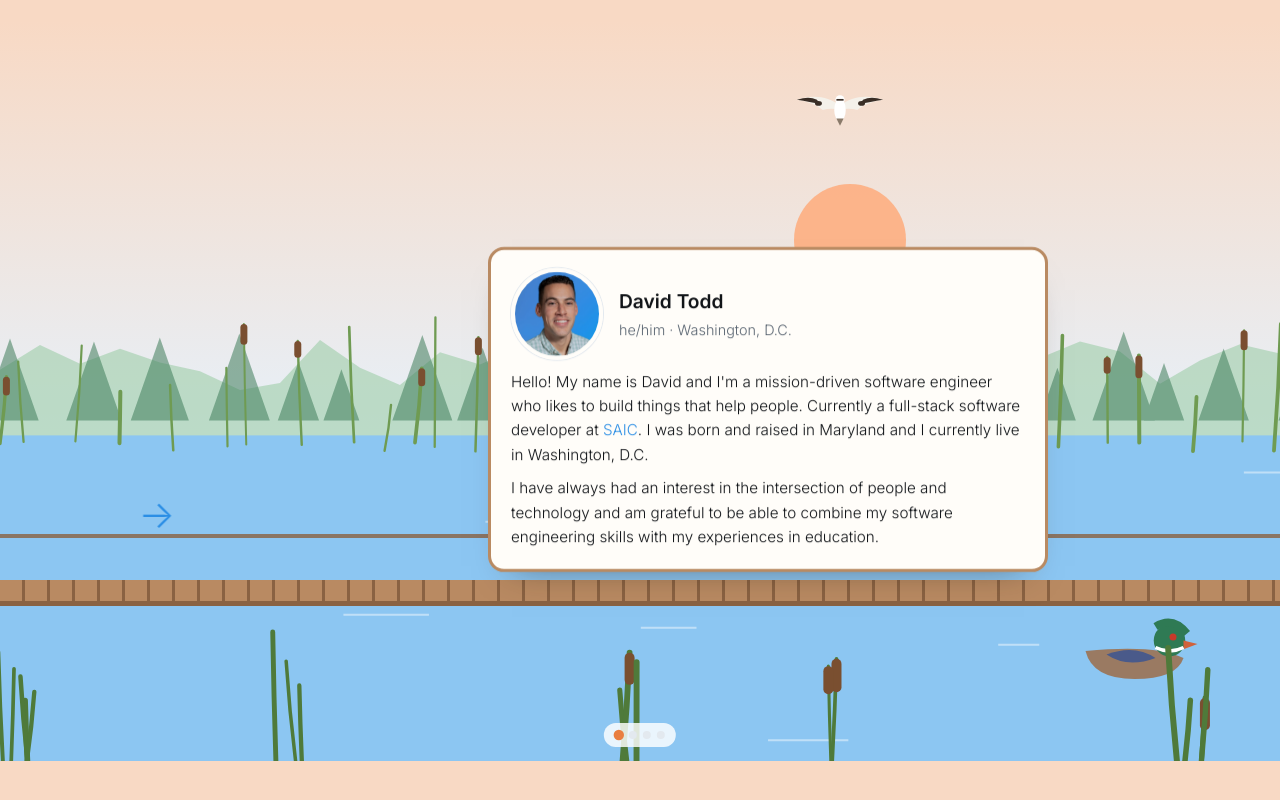
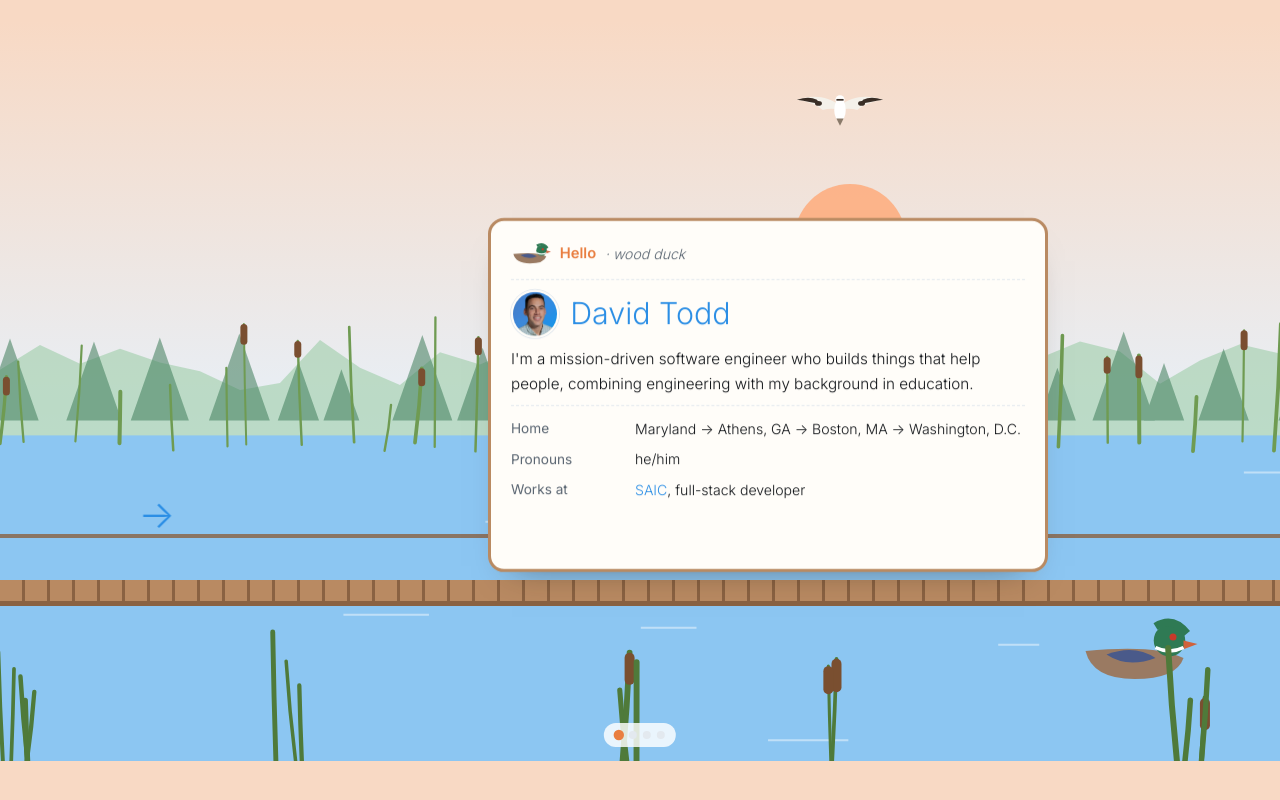
Before and after one commit to davidalantodd/davidalantodd.github.io, a React (Vite) app: page / in a window 1280 px wide. Shown: the part 1710-2510 px from the top of the page. Built offline with nearby package versions, Linux system fonts and the light colour scheme.

Commit message:
tighten about signs, project icons and cards, experience stats

```diff
--- a/src/components/About.jsx
+++ b/src/components/About.jsx
@@ -20,50 +20,71 @@ const Row = ({ label, children }) => (
   </div>
 )
 
-const Tags = ({ items, mono }) => (
-  <div className={mono ? 'tags mono' : 'tags'}>
+const Tags = ({ items }) => (
+  <div className="tags mono">
     {items.map(t => (
       <span key={t}>{t}</span>
     ))}
   </div>
 )
 
-// The sign layout from the mockup, filled with David's own wording from the original About page.
+// Every sign opens like a field-guide plate: the bird at that stop, the topic, and the bird's name.
+function SignHead({ index, label }) {
+  const bird = BIRDS[index]
+  return (
+    <header className="sign-head">
+      <svg className="sign-bird" viewBox={bird.viewBox} style={bird.colors} aria-hidden="true">
+        <use href={`#${bird.symbol}`} />
+      </svg>
+      <span className="kicker">{label}</span>
+      <em>· {bird.name}</em>
+    </header>
+  )
+}
+
+// Every sign has the same shape: field-guide header, heading, one short paragraph, labeled rows.
+// The words are David's own, from the original About page.
 function Signs({ onFocusStop }) {
   return (
     <>
       <article className="sign" onFocus={() => onFocusStop(0)}>
-        <div className="who">
-          <img src={headshot} alt="Headshot of David Todd" width="92" height="92" />
-          <div>
-            <b>David Todd</b>
-            <span>he/him · Washington, D.C.</span>
-          </div>
+        <SignHead index={0} label="Hello" />
+        <h3 className="with-photo">
+          <img src={headshot} alt="" width="48" height="48" />
+          David Todd
+        </h3>
+        <p>
+          I&apos;m a mission-driven software engineer who builds things that help people, combining engineering with my background in education.
+        </p>
+        <div className="field">
+          <Row label="Home">
+            <span>Maryland → Athens, GA → Boston, MA → Washington, D.C.</span>
+          </Row>
+          <Row label="Pronouns">
+            <span>he/him</span>
+          </Row>
+          <Row label="Works at">
+            <span>
+              <a href="https://www.saic.com/" target="_blank" rel="noreferrer">SAIC</a>, full-stack developer
+            </span>
+          </Row>
         </div>
-        <p>
-          Hello! My name is David and I&apos;m a mission-driven software engineer who likes to build things that help people. Currently a full-stack
-          software developer at <a href="https://www.saic.com/">SAIC</a>. I was born and raised in Maryland and I currently live in Washington, D.C.
-        </p>
-        <p>
-          I have always had an interest in the intersection of people and technology and am grateful to be able to combine my software engineering
-          skills with my experiences in education.
-        </p>
       </article>
 
       <article className="sign" onFocus={() => onFocusStop(1)}>
-        <span className="kicker">Software engineering</span>
-        <h3>Building software that solves meaningful problems</h3>
+        <SignHead index={1} label="Software engineering" />
+        <h3>Full stack, people first</h3>
         <p>
           Since transitioning to software engineering in 2022, I&apos;ve built full-stack apps for clients, mentored junior engineers, and led the
           integration of AI tools. My goal is to combine my technical skills and experiences in education to build software that solves meaningful
           problems.
         </p>
         <div className="field">
-          <Row label="Mostly using">
-            <Tags mono items={['Vue.js', 'C#/.NET', 'PostgreSQL', 'AWS', 'Docker']} />
+          <Row label="Currently using">
+            <Tags items={['Vue', 'C#/.NET', 'PostgreSQL', 'AWS', 'Docker', 'Node']} />
           </Row>
-          <Row label="Experience with">
-            <Tags mono items={['TypeScript', 'Node', 'React', 'Java/Spring', 'Python']} />
+          <Row label="Experienced in">
+            <Tags items={['TypeScript', 'React', 'Java/Spring', 'Python']} />
           </Row>
           <Row label="Interested in">
             <span>human-computer interaction, accessibility, and AI</span>
@@ -72,59 +93,52 @@ function Signs({ onFocusStop }) {
       </article>
 
       <article className="sign" onFocus={() => onFocusStop(2)}>
-        <span className="kicker">Education</span>
+        <SignHead index={2} label="Education" />
+        <h3>Seven years on campus</h3>
         <p>
           I spent the first 7 years of my career as a college administrator, and the skills I learned during that time (collaboration, leadership,
           and problem solving) have become my biggest strengths as a developer.
         </p>
         <div className="field">
           <Row label="Experienced in">
-            <Tags
-              items={[
-                'one-to-one coaching',
-                'workshop facilitation',
-                'teaching',
-                'training',
-                'student development',
-                'program management',
-                'data analysis & assessment',
-                'social justice/anti-oppression education',
-              ]}
-            />
+            <span>
+              one-to-one coaching, teaching &amp; workshop facilitation, program management, data analysis &amp; assessment, and anti-oppression education
+            </span>
           </Row>
           <Row label="Interested in">
-            <Tags
-              items={['DEI', 'inclusive education', 'teaching pedagogy', 'applied learning', 'flipped classrooms', 'radical candor', 'growth mindset', 'counseling', 'group dynamics']}
-            />
+            <span>
+              inclusive education &amp; DEI, applied learning, growth mindset, radical candor, and group dynamics
+            </span>
           </Row>
         </div>
       </article>
 
       <article className="sign" onFocus={() => onFocusStop(3)}>
-        <span className="kicker">Outside of work</span>
+        <SignHead index={3} label="Outside of work" />
         <h3>A few of my favorite things</h3>
         <div className="field">
           <Row label="Music">
-            <span>singing, and listening to music</span>
+            <span>Audrey Hobert, Demi Lovato, Tori Kelly</span>
           </Row>
-          <Row label="Reading">
+          <Row label="Musicals">
+            <span>Spring Awakening, Six, Songs for a New World</span>
+          </Row>
+          <Row label="TV">
+            <span>Abbott Elementary, RHOSLC, Bob&apos;s Burgers</span>
+          </Row>
+          <Row label="Books">
             <span>
-              a favorite: <a href="https://www.goodreads.com/book/show/49127718-anxious-people">Anxious People</a>
+              <a href="https://www.goodreads.com/book/show/49127718-anxious-people" target="_blank" rel="noreferrer">Anxious People</a>,{' '}
+              <a href="https://www.goodreads.com/book/show/58733693-remarkably-bright-creatures" target="_blank" rel="noreferrer">Remarkably Bright Creatures</a>
             </span>
           </Row>
-          <Row label="Playing">
+          <Row label="Game">
             <span>
-              Nintendo Switch (current favorite: <a href="https://zelda.nintendo.com/tears-of-the-kingdom">Legend of Zelda: Tears of the Kingdom</a>)
+              <a href="https://zelda.nintendo.com/tears-of-the-kingdom" target="_blank" rel="noreferrer">Zelda: Tears of the Kingdom</a>
             </span>
           </Row>
-          <Row label="Watching">
-            <span>some good TV (some favorites: Abbott Elementary, RHOSLC, and Bob&apos;s Burgers)</span>
-          </Row>
-          <Row label="Exploring">
-            <span>birding, exploring the city, gardening, going to the beach, and traveling, often with my partner and our son</span>
-          </Row>
-          <Row label="Also">
-            <span>going to the gym</span>
+          <Row label="Hobbies">
+            <span>singing, birding, gardening, the gym, the beach, and travel, often with my husband and son</span>
           </Row>
         </div>
       </article>
@@ -233,15 +247,23 @@ function About() {
     mid.querySelector('.h-intro').style.left = `${mobile ? 20 : VW * 0.1}px`
     // signs never scroll on their own; if one is taller than the space it has, it shrinks slightly to fit
     const room = mobile ? SH - 72 : SH * 0.79 - 60
+    // all four signs share one text size and one height, so the walk has an even rhythm
     signs.forEach((s, i) => {
       s.style.left = `${stopX[i] - signW / 2}px`
       s.style.width = `${signW}px`
       s.style.removeProperty('--fit')
-      let fit = 1
-      for (let pass = 0; pass < 3 && s.offsetHeight > room; pass++) {
-        fit *= room / s.offsetHeight
-        s.style.setProperty('--fit', fit.toFixed(3))
-      }
+      s.style.minHeight = ''
+    })
+    let fit = 1
+    for (let pass = 0; pass < 3; pass++) {
+      const tallest = Math.max(...signs.map(s => s.offsetHeight))
+      if (tallest <= room) break
+      fit *= room / tallest
+      signs.forEach(s => s.style.setProperty('--fit', fit.toFixed(3)))
+    }
+    const tallest = Math.max(...signs.map(s => s.offsetHeight))
+    signs.forEach(s => {
+      s.style.minHeight = `${tallest}px`
     })
 
     // each bird stands somewhere it would really be: on the water, the boardwalk, a cattail, the reeds
--- a/src/components/Experience.jsx
+++ b/src/components/Experience.jsx
@@ -44,7 +44,6 @@ function RoleCard({ role, side }) {
           ))}
         </div>
       )}
-      {role.highlight && <p>{role.highlight}</p>}
       <ul className="notes-list">
         {role.notes.map(note => (
           <li key={note}>{note}</li>
--- a/src/components/Footer.jsx
+++ b/src/components/Footer.jsx
@@ -1,29 +1,7 @@
 import { useRef } from 'react'
 import { playCall } from '../sound/audio'
 import { replay, seeded, useScrollScene } from '../lib/motion'
-
-// line-drawn icons so they match the illustrated style of the rest of the site
-function LinkedInIcon() {
-  return (
-    <svg viewBox="0 0 24 24" aria-hidden="true" className="icon">
-      <rect x="2.5" y="2.5" width="19" height="19" rx="4.5" />
-      <circle cx="7.6" cy="7.6" r="1.1" className="dot" />
-      <path d="M7.6 10.6 V17" />
-      <path d="M11.4 17 V10.6 M11.4 13.6 C11.4 11.6 12.6 10.5 14.3 10.5 C16 10.5 16.9 11.6 16.9 13.4 V17" />
-    </svg>
-  )
-}
-
-function GitHubIcon() {
-  return (
-    <svg viewBox="0 0 16 16" aria-hidden="true" className="icon">
-      <path
-        className="thin"
-        d="M8 .6C3.9.6.6 3.9.6 8c0 3.3 2.1 6 5.1 7 .4.1.5-.2.5-.4v-1.3c-2.1.5-2.5-.9-2.5-.9-.3-.9-.8-1.1-.8-1.1-.7-.5.1-.5.1-.5.7.1 1.1.8 1.1.8.7 1.2 1.8.8 2.2.6.1-.5.3-.8.5-1-1.6-.2-3.4-.8-3.4-3.6 0-.8.3-1.5.8-2-.1-.2-.3-1 .1-2 0 0 .6-.2 2 .8.6-.2 1.2-.2 1.8-.2s1.2.1 1.8.2c1.4-1 2-.8 2-.8.4 1 .1 1.8.1 2 .5.5.8 1.2.8 2 0 2.8-1.7 3.4-3.4 3.6.3.2.5.7.5 1.4v2c0 .2.1.5.6.4 3-1 5.1-3.8 5.1-7C15.4 3.9 12.1.6 8 .6Z"
-      />
-    </svg>
-  )
-}
+import { GitHubIcon, LinkedInIcon } from './Icons'
 
 function Footer() {
   const currentYear = new Date().getFullYear()
--- /dev/null
+++ b/src/components/Icons.jsx
@@ -0,0 +1,36 @@
+// Line-drawn icons, so they match the illustrated style of the rest of the site.
+// They take their color from the surrounding text and are styled by the .icon class.
+
+export function LinkedInIcon() {
+  return (
+    <svg viewBox="0 0 24 24" aria-hidden="true" className="icon">
+      <rect x="2.5" y="2.5" width="19" height="19" rx="4.5" />
+      <circle cx="7.6" cy="7.6" r="1.1" className="dot" />
+      <path d="M7.6 10.6 V17" />
+      <path d="M11.4 17 V10.6 M11.4 13.6 C11.4 11.6 12.6 10.5 14.3 10.5 C16 10.5 16.9 11.6 16.9 13.4 V17" />
+    </svg>
+  )
+}
+
+export function GitHubIcon() {
+  return (
+    <svg viewBox="0 0 16 16" aria-hidden="true" className="icon">
+      <path
+        className="thin"
+        d="M8 .6C3.9.6.6 3.9.6 8c0 3.3 2.1 6 5.1 7 .4.1.5-.2.5-.4v-1.3c-2.1.5-2.5-.9-2.5-.9-.3-.9-.8-1.1-.8-1.1-.7-.5.1-.5.1-.5.7.1 1.1.8 1.1.8.7 1.2 1.8.8 2.2.6.1-.5.3-.8.5-1-1.6-.2-3.4-.8-3.4-3.6 0-.8.3-1.5.8-2-.1-.2-.3-1 .1-2 0 0 .6-.2 2 .8.6-.2 1.2-.2 1.8-.2s1.2.1 1.8.2c1.4-1 2-.8 2-.8.4 1 .1 1.8.1 2 .5.5.8 1.2.8 2 0 2.8-1.7 3.4-3.4 3.6.3.2.5.7.5 1.4v2c0 .2.1.5.6.4 3-1 5.1-3.8 5.1-7C15.4 3.9 12.1.6 8 .6Z"
+      />
+    </svg>
+  )
+}
+
+// a little rocket for "deployed app", a nod to the launch icon on the old site
+export function LaunchIcon() {
+  return (
+    <svg viewBox="0 0 24 24" aria-hidden="true" className="icon">
+      <path d="M12 2.6 C15.4 5 16.9 8.6 16.9 12.6 V16.2 H7.1 V12.6 C7.1 8.6 8.6 5 12 2.6Z" />
+      <circle cx="12" cy="9.6" r="1.8" />
+      <path d="M7.1 12.8 L4.6 15.8 V18.6 L7.1 17.2 M16.9 12.8 L19.4 15.8 V18.6 L16.9 17.2" />
+      <path d="M10.2 16.2 L12 21 L13.8 16.2" />
+    </svg>
+  )
+}
--- a/src/components/Projects.jsx
+++ b/src/components/Projects.jsx
@@ -1,5 +1,6 @@
 import { useRef } from 'react'
 import Letters from './Letters'
+import { GitHubIcon, LaunchIcon } from './Icons'
 import chickadeeShot from '../assets/chickadee-landing-960.jpg'
 import musicalShot from '../assets/musical-app-960.jpg'
 import adventShot from '../assets/adventofcode-960.jpg'
@@ -12,7 +13,6 @@ const PROJECTS = [
     name: 'Chickadee',
     animal: 'chickadee',
     shot: chickadeeShot,
-    alt: 'Chickadee app landing page screenshot',
     description: 'A web app to browse recent bird sightings worldwide, as a list or on a map, with filters by place and species, species photos, and shareable links.',
     stack: ['React', 'React Router', 'Leaflet', 'Bootstrap', 'Netlify Functions', 'eBird API'],
     source: 'https://github.com/davidalantodd/chickadee',
@@ -22,7 +22,6 @@ const PROJECTS = [
     name: 'Musical App',
     animal: 'frog',
     shot: musicalShot,
-    alt: 'Musical app screenshot',
     description: 'A full-stack app to track musical theatre productions.',
     stack: ['C#/.NET', 'Angular', 'TypeScript', 'SCSS', 'PostgreSQL'],
     source: 'https://github.com/davidalantodd/musical-app',
@@ -31,7 +30,6 @@ const PROJECTS = [
     name: 'Advent of Code',
     animal: 'shimmer',
     shot: adventShot,
-    alt: 'Advent of Code screenshot',
     description: 'Solutions to Advent of Code challenge problems.',
     stack: ['Ruby', 'Python', 'JavaScript', 'C', 'Go', 'PHP'],
     source: 'https://github.com/davidalantodd/advent-of-code',
@@ -86,9 +84,11 @@ const POND = `
 function ProjectCard({ project, index }) {
   return (
     <article className="proj" data-index={index}>
-      <div className="shot">
-        <img src={project.shot} alt={project.alt} loading="lazy" />
-      </div>
+      <div className="proj-card">
+      {/* the screenshot opens the live app, or the code when there isn't one; the icons below are the keyboard-friendly links */}
+      <a className="shot" href={project.live || project.source} target="_blank" rel="noreferrer" tabIndex={-1} aria-hidden="true">
+        <img src={project.shot} alt="" loading="lazy" />
+      </a>
       <h3>{project.name}</h3>
       <p>{project.description}</p>
       <div className="tags mono">
@@ -97,14 +97,15 @@ function ProjectCard({ project, index }) {
         ))}
       </div>
       <div className="proj-links">
-        <a href={project.source} target="_blank" rel="noreferrer">
-          Source code →
+        <a href={project.source} target="_blank" rel="noreferrer" aria-label={`${project.name} source code on GitHub`} data-name="source code" data-label-pos="below">
+          <GitHubIcon />
         </a>
         {project.live && (
-          <a href={project.live} target="_blank" rel="noreferrer">
-            Deployed app →
+          <a href={project.live} target="_blank" rel="noreferrer" aria-label={`Open the ${project.name} app`} data-name="deployed app" data-label-pos="below">
+            <LaunchIcon />
           </a>
         )}
+      </div>
       </div>
     </article>
   )
--- a/src/data/experience.js
+++ b/src/data/experience.js
@@ -8,7 +8,7 @@ import umd from '../assets/logos/umd.jpg'
 
 // Each stop on the river trail, newest first, since the walk goes upstream from today toward where it started.
 // `bird` is the bird spotted at that bend, usually the official bird of the place David was working.
-// `highlight` and `stats` are the quick read; `notes` are the full original bullets.
+// `stats` are the quick read; `notes` are the full original bullets.
 
 export const ROLES = [
   {
@@ -18,7 +18,6 @@ export const ROLES = [
     logo: saic,
     url: 'https://www.saic.com/',
     bird: { name: 'wood thrush', note: "D.C.'s official bird", call: 'thrush', symbol: 'songbird', viewBox: '0 0 30 22', colors: { '--body': '#a0703c', '--belly': '#f4ece0', '--head': '#b07a40', '--wing': '#8a5a2c' } },
-    highlight: 'Building features for an application with C#/.NET, Vue.js and PostgreSQL, following agile practices.',
     notes: [
       'Design, develop, and implement features for an application built with C#/.NET, Vue.js, and PostgreSQL, following agile development practices.',
       'Update software design documentation and provide support for solutions deployed to production.',
@@ -31,7 +30,6 @@ export const ROLES = [
     logo: njpc,
     url: 'https://newjerseyparentscaucus.org/',
     bird: { name: 'American goldfinch', note: "New Jersey's state bird", call: 'chip', symbol: 'songbird', viewBox: '0 0 30 22', colors: { '--body': '#f2d02b', '--belly': '#f7e27a', '--wing': '#222', '--cap': '#222', '--beak': '#e8a23c' } },
-    highlight: 'Helped build a central hub of family resources, including mental health evaluation, family intake and referrals, using React, Node and MongoDB.',
     notes: [
       'Decrease database maintenance task time and improve user experience by implementing a bulk delete feature for admin users to remove resources with confirmation modal and snack bar components.',
       'Improve data quality by adding a 409 HTTP response in back-end auth microservice and alerting users in UI when an attempt is made to register an email that already exists in the database during signup.',
@@ -50,7 +48,7 @@ export const ROLES = [
       ['165+', 'technical workshops taught'],
       ['77', 'apprentices mentored'],
       ['23 → 95', 'apprentice NPS'],
-      ['7 → 69', 'manager NPS'],
+      ['4.84/5', 'AI coaching session satisfaction'],
     ],
     notes: [
       "Developed API endpoints secured with data encryption, basic auth, JWTs, and OAuth using C#/.NET to contribute to back-end curriculum codebase and expand tech stack coverage by 20%.",
@@ -138,7 +136,6 @@ export const ROLES = [
     logo: uga,
     url: 'https://www.uga.edu',
     bird: { name: 'brown thrasher', note: "Georgia's state bird", call: 'trill', symbol: 'songbird', viewBox: '0 0 30 22', colors: { '--body': '#a5542b', '--belly': '#f0e0c0', '--head': '#a5542b', '--wing': '#8a4422', '--tail': '#8a4422' } },
-    highlight: 'Earned an M.Ed. while working as a graduate assistant in the UGA LGBT Pride Center.',
     notes: [
       'Earned an M.Ed. in College Student Affairs Administration while working as a graduate assistant in the UGA LGBT Pride Center.',
       'Durable/soft skills: staff development, student counseling, training & development, team building, higher education, student development, diversity & inclusion, orientation programs, and student affairs.',
@@ -151,7 +148,6 @@ export const ROLES = [
     logo: umd,
     url: 'https://www.umd.edu',
     bird: { name: 'Baltimore oriole', note: "Maryland's state bird", call: 'thrush', symbol: 'songbird', viewBox: '0 0 30 22', colors: { '--body': '#f08a24', '--belly': '#f6a24a', '--head': '#1f1f1f', '--wing': '#1f1f1f', '--tail': '#1f1f1f' } },
-    highlight: 'Dual degrees in Computer Science and Theatre.',
     notes: [
       'Earned dual degrees in Computer Science (B.S.) and Theatre (B.A.).',
       'Technical skills: Object-Oriented Programming, Java, C, Ruby, OCaml, Matlab, Data Structures, and Algorithms.',
--- a/src/index.css
+++ b/src/index.css
@@ -796,6 +796,49 @@ img {
   opacity: 1;
 }
 
+/* the field-guide header every sign opens with: the stop's bird, the topic, and the bird's name */
+.sign-head {
+  display: flex;
+  flex-wrap: wrap;
+  align-items: center;
+  gap: 0.2rem 0.55rem;
+  padding-bottom: calc(0.55rem * var(--fit, 1));
+  border-bottom: 1px dashed var(--line);
+}
+
+.sign-bird {
+  width: calc(40px * var(--fit, 1));
+  height: calc(32px * var(--fit, 1));
+  flex: none;
+  overflow: visible;
+}
+
+.sign-head em {
+  font-size: calc(0.88rem * var(--fit, 1));
+  color: var(--muted);
+  white-space: nowrap;
+}
+
+.sign-head .kicker {
+  white-space: nowrap;
+}
+
+.sign h3.with-photo {
+  display: flex;
+  align-items: center;
+  gap: 0.7rem;
+}
+
+.with-photo img {
+  width: calc(48px * var(--fit, 1));
+  height: calc(48px * var(--fit, 1));
+  border-radius: 50%;
+  object-fit: cover;
+  flex: none;
+  border: 2px solid var(--card);
+  box-shadow: 0 0 0 1px var(--line);
+}
+
 .sign h3 {
   font-size: calc(clamp(1.4rem, 2.6vw, 1.9rem) * var(--fit, 1));
   font-weight: 300;
@@ -1585,19 +1628,39 @@ img {
   }
 }
 
+/* each project gets most of a screen so the pond view has time to settle on its animal */
 .proj {
-  min-height: 82vh;
+  min-height: 66vh;
   display: grid;
   align-content: center;
+  padding-block: 1.5rem;
+}
+
+.proj-card {
+  display: grid;
   gap: 0.8rem;
-  padding-block: 2rem;
+  background: var(--card);
+  border: 1px solid var(--line);
+  border-radius: 1.1rem;
+  padding: 0.9rem 0.9rem 1.2rem;
+  transition: box-shadow 0.3s;
+}
+
+.proj-card:hover {
+  box-shadow: 0 18px 30px -22px rgba(23, 103, 179, 0.6);
+}
+
+.proj-card > :not(.shot) {
+  margin-inline: 0.35rem;
 }
 
 .proj .shot {
-  border-radius: 0.85rem;
+  display: block;
+  border-radius: 0.75rem;
   overflow: hidden;
   border: 1px solid var(--line);
   aspect-ratio: 16 / 10;
+  cursor: pointer;
 }
 
 .proj .shot img {
@@ -1620,17 +1683,30 @@ img {
 
 .proj-links {
   display: flex;
-  gap: 1.2rem;
-  flex-wrap: wrap;
-  font-weight: 400;
+  gap: 0.6rem;
+  align-items: center;
 }
 
 .proj-links a {
+  display: inline-flex;
+  color: var(--fg);
+  padding: 0.35rem;
+  border: 1px solid var(--line);
+  border-radius: 10px;
+  background: var(--bg);
+  transition: color 0.25s, border-color 0.25s, transform 0.25s;
+}
+
+.proj-links a:hover,
+.proj-links a:focus-visible {
   color: var(--blue);
-}
-
-.proj-links a:hover {
-  text-decoration: underline;
+  border-color: var(--blue);
+  transform: translateY(-2px);
+}
+
+.proj-links .icon {
+  width: 24px;
+  height: 24px;
 }
 
 /* the quote gets most of a screen to itself, so it reads as the ending */
@@ -1747,7 +1823,7 @@ img {
   transform: translateY(-2px);
 }
 
-.socials .icon {
+.icon {
   width: 26px;
   height: 26px;
   fill: none;
@@ -1757,11 +1833,11 @@ img {
   stroke-linejoin: round;
 }
 
-.socials .icon .thin {
+.icon .thin {
   stroke-width: 0.95;
 }
 
-.socials .icon .dot {
+.icon .dot {
   fill: currentColor;
   stroke: none;
 }
@@ -1790,6 +1866,12 @@ img {
     width: calc(64px * var(--fit, 1));
     height: calc(64px * var(--fit, 1));
   }
+  /* the signs fill the sky on phones, so the osprey flies low over the water instead */
+  .osprey {
+    top: auto;
+    bottom: 64px;
+    left: 6%;
+  }
 }
 
 @media (max-width: 860px) {
@@ -1824,7 +1906,7 @@ img {
   }
 
   .proj {
-    min-height: 72vh;
+    min-height: 60vh;
   }
 }
 
```
